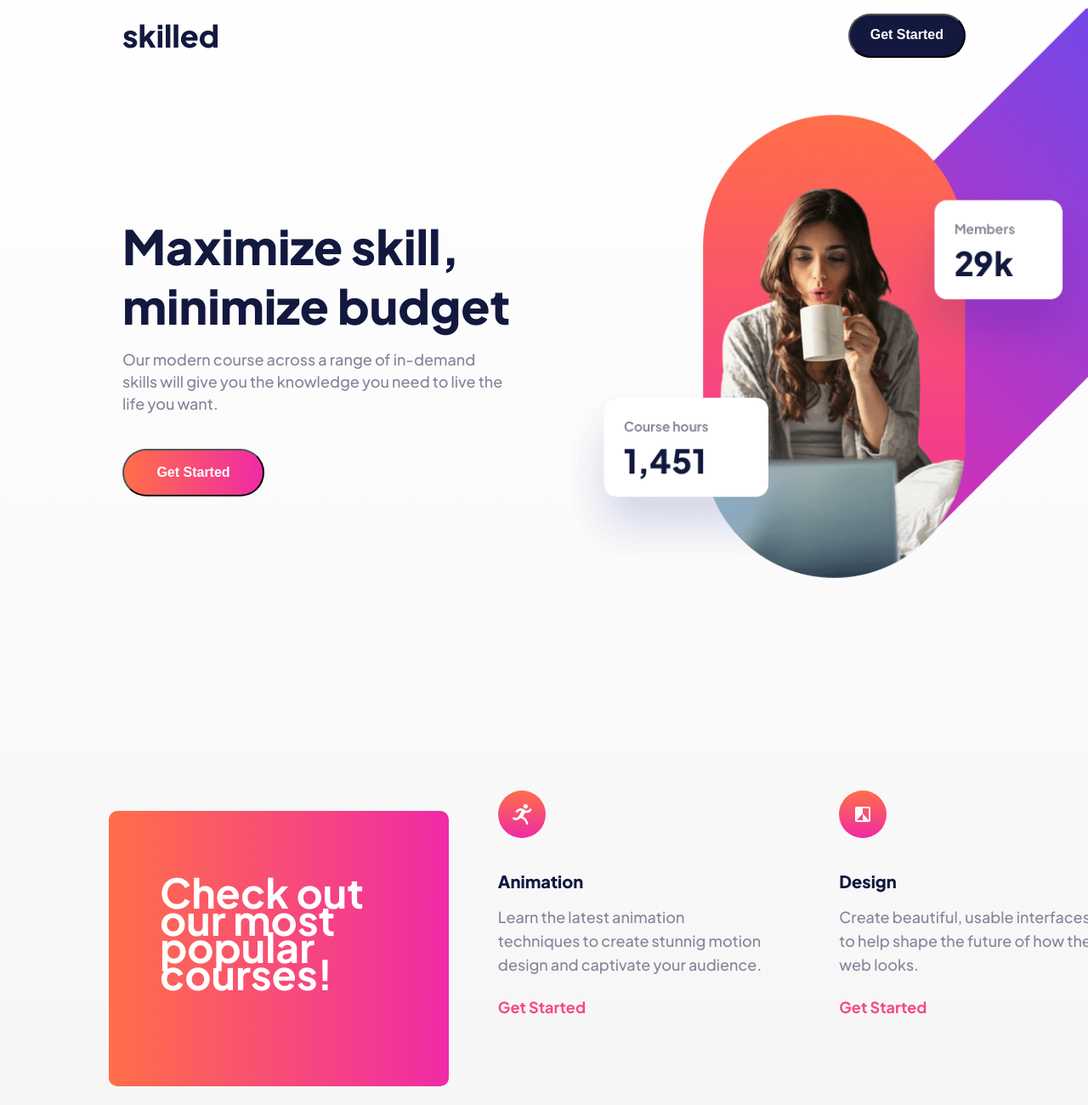
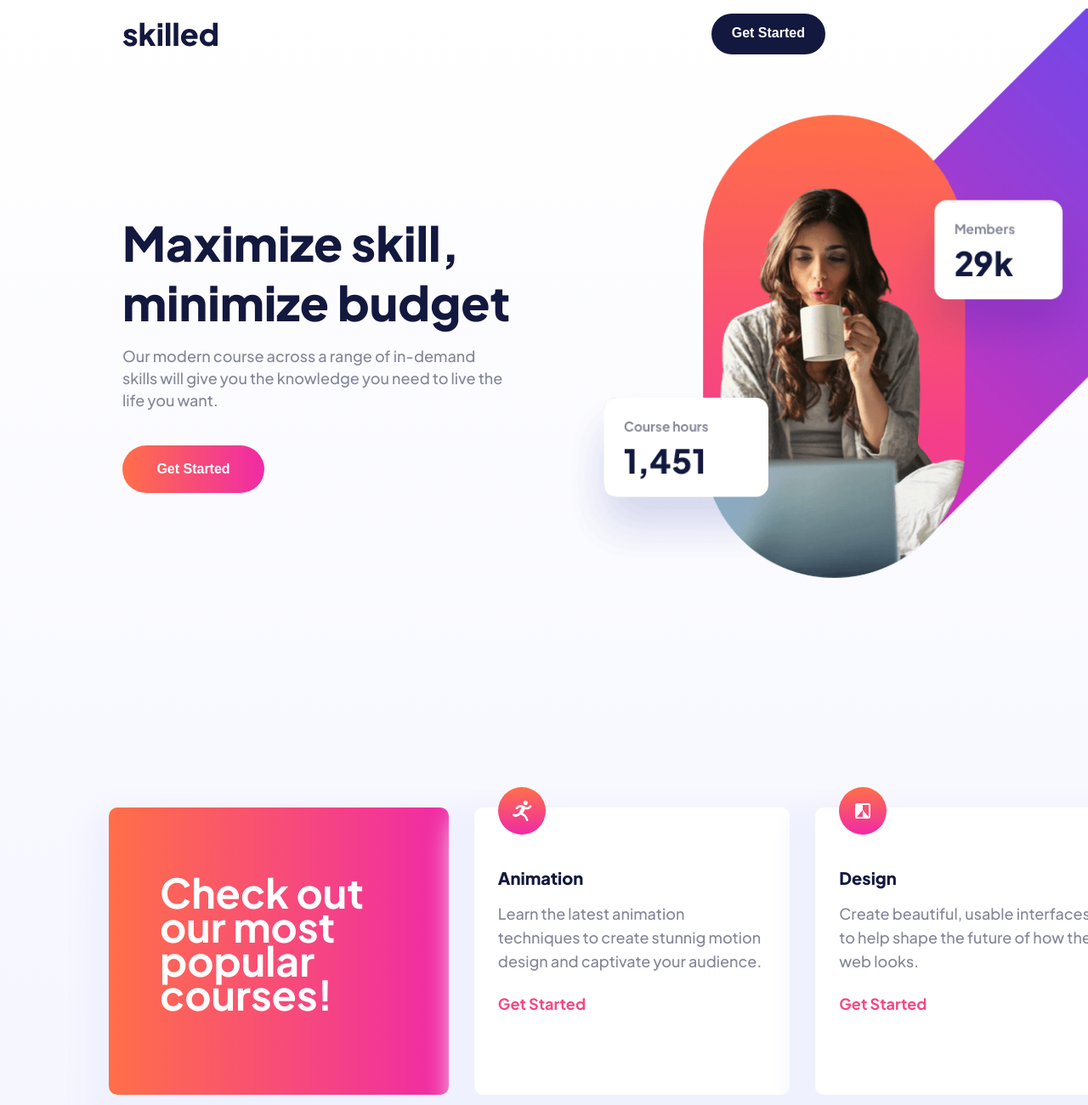
Before and after one commit to Ted-Lasso/skilled-e-learning-portfolio-project, a plain HTML site: page index.html in a window 1280 px wide. Shown: the top 1300 px of the page at 85% size. Drawn offline with Linux system fonts and the light colour scheme.

Commit message:
Update styles.css

```diff
--- a/styles.css
+++ b/styles.css
@@ -1,4 +1,5 @@
 @import url("https://fonts.googleapis.com/css2?family=Plus+Jakarta+Sans:wght@500;700;800&display=swap");
+
 *, *::before, *::after{
     padding: 0;
     margin: 0;
@@ -6,7 +7,7 @@
 }
 body{
     font-family: Plus Jakarta Sans;
-    background: linear-gradient(#ffffff, #f2f2f2);
+    background: linear-gradient(#ffffff, #f0f1ff);
 }
 .header{
     display: flex;
@@ -23,6 +24,7 @@ body{
     line-height: 28px;
     font-weight: 700;
     padding: 9px 24px 11px 24px;
+    border: none;
 }
 .header-btn:hover{
     background-color: #666ca3;
@@ -60,6 +62,7 @@ body{
     font-weight: 700;
     margin: 16px;
     margin-top: 24px;
+    border: none;
 }
 .btn:hover{
     background: linear-gradient(to right,#ff6f48, #ffa7c3);
@@ -78,7 +81,8 @@ body{
     margin: 40px 16px;
     /* border: #ff6f48 1px solid; */
     border-radius: 10px;
-
+    box-shadow: 30px 56px 30px 56px #f0f1ff;
+    background-color: #ffffff;
 }
 #intro-card > h1{
   padding: 24px 29px 32px 28px;
@@ -150,6 +154,7 @@ body{
     font-size: 16px;
     line-height: 28px;
     font-weight: 700;
+    border: none;
 }
 .footer-btn{
     background: linear-gradient(#4851ff, #ffa7c3);
@@ -169,6 +174,8 @@ body{
     }
     .header-btn {
         z-index: 1;
+        border: none;
+        margin-right: 40px;
     }
     .body-wrapper{
         width: 90%;
@@ -209,6 +216,9 @@ body{
         width: 100%;
         height: 100%;
         padding: 56px 0 139px 32px;
+        font-size: 24px;
+        line-height: 32px;
+        font-weight: 800;
     }
     .footer{
         width: 100%;
@@ -241,7 +251,9 @@ body{
         margin-bottom: 140px;
         margin-top: 300px;
     }
-
+    .header-btn {
+        margin-right: 165px;
+    }
     .icon-animation >h2{
         margin-top: 10px;
 
@@ -255,6 +267,8 @@ body{
   }
     #intro-card {
       font-size: 32px;
+      line-height: 40px;
+      font-weight: 800;
     }
 
     #intro-card,
```
